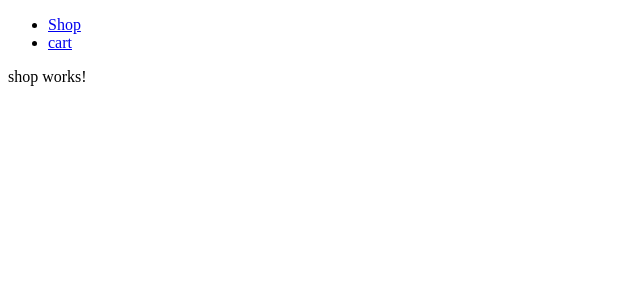
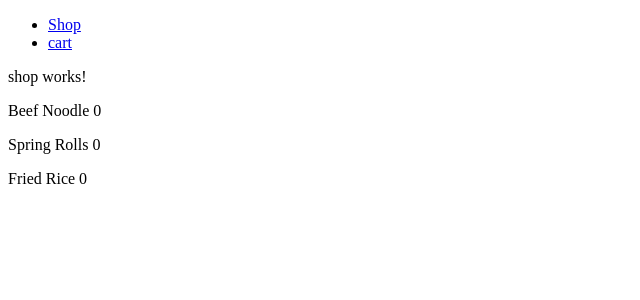
Before and after one commit to luckhoi56/kiosk, an Angular app: page /shop in a window 1280 px wide. Shown: the top 300 px of the page, without its empty margins (0-640 px from the left). Built offline with nearby package versions, Linux system fonts and the light colour scheme.

Commit message:
mod data

```diff
--- a/src/app/message.service.ts
+++ b/src/app/message.service.ts
@@ -5,7 +5,23 @@ import { Injectable } from '@angular/core';
 })
 export class MessageService {
 
-  private messages: any ={"Beef Noodle": {"quantity":"0"},"Fried Rice":{"quantity":"0"},"Spring Rolls": {"quantity":"0"}}
+  public messages: any =JSON.parse(`{
+    "menu": [
+      {
+        "name": "Beef Noodle",
+        "quantity":"0"
+      },
+      {
+        "name": "Spring Rolls",
+        "quantity":"0"
+      },
+      {
+        "name": "Fried Rice",
+        "quantity":"0"
+      }
+
+    ] }
+`)
 
 
   constructor() { }
--- a/src/app/shop/shop.component.html
+++ b/src/app/shop/shop.component.html
@@ -1 +1,4 @@
 <p>shop works!</p>
+<div>
+    <p *ngFor="let message of messageService.messages.menu">{{ message.name }} {{message.quantity}}</p>
+</div>
--- a/src/app/shop/shop.component.ts
+++ b/src/app/shop/shop.component.ts
@@ -1,5 +1,5 @@
 import { Component, OnInit } from '@angular/core';
-
+import {MessageService} from '../message.service'
 @Component({
   selector: 'app-shop',
   templateUrl: './shop.component.html',
@@ -7,7 +7,7 @@ import { Component, OnInit } from '@angular/core';
 })
 export class ShopComponent implements OnInit {
 
-  constructor() { }
+  constructor(public messageService: MessageService) { }
 
   ngOnInit(): void {
   }
```
